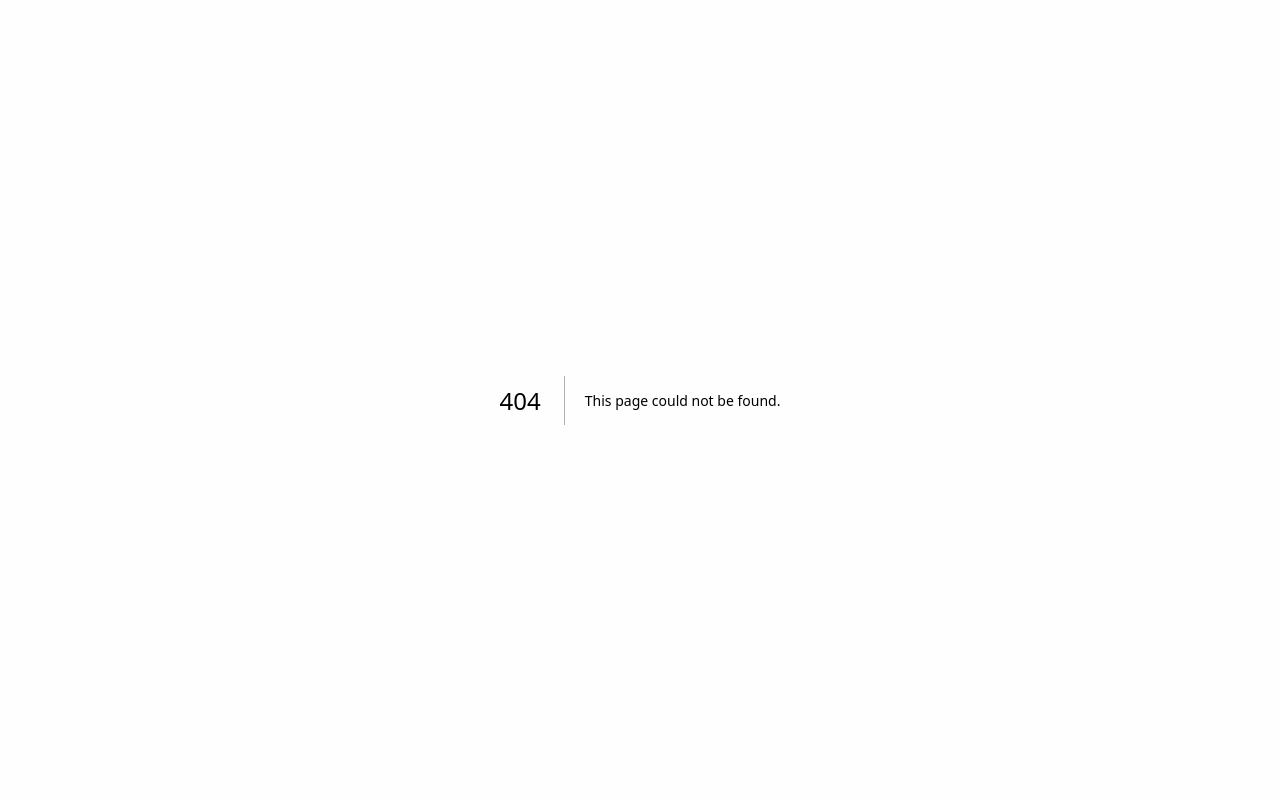
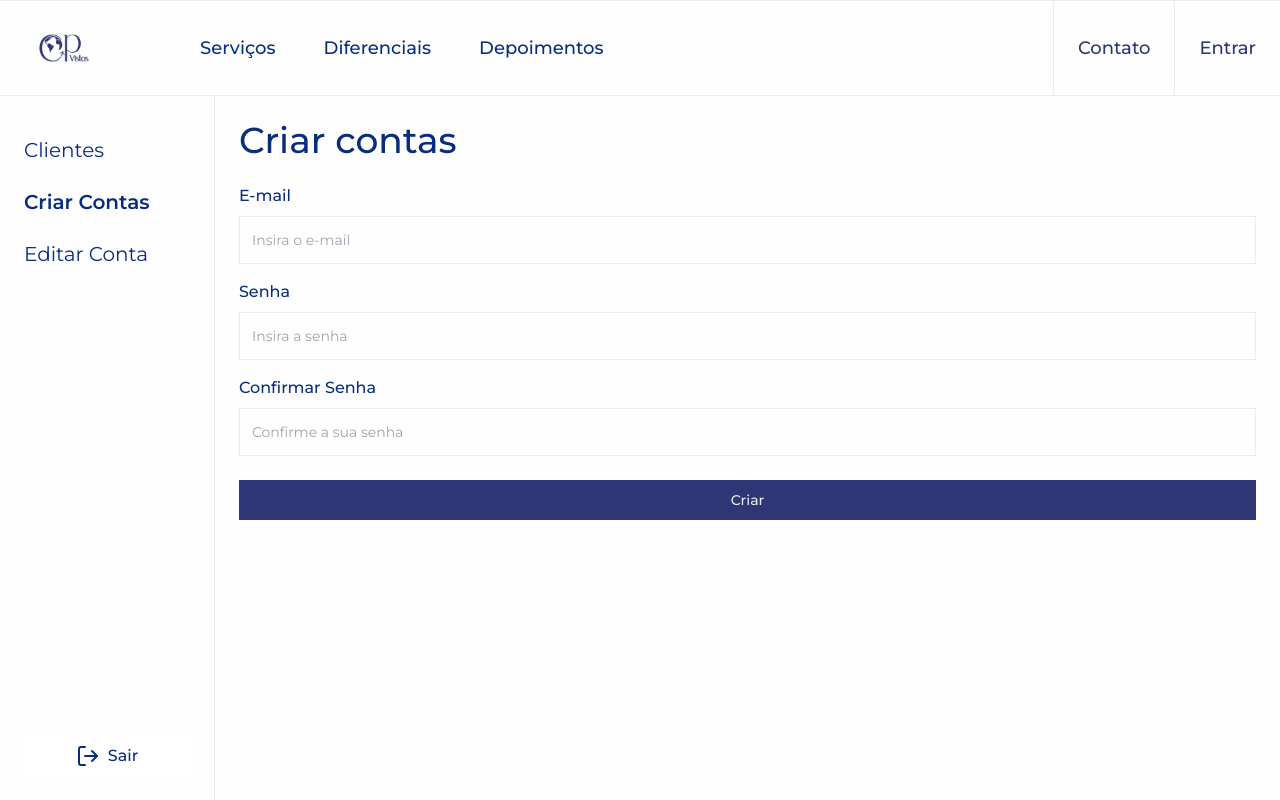
Before and after one commit to MatheusKristman/cp-vistos, a Next.js app: page /perfil/criar-contas in a window 1280 px wide. Before the commit this address had no page. Built offline with nearby package versions, Linux system fonts and the light colour scheme; no server answers.

Commit message:
added new accont form

```diff
--- /dev/null
+++ b/app/(dashboard)/perfil/criar-contas/page.tsx
@@ -0,0 +1,102 @@
+"use client";
+
+import { z } from "zod";
+import { zodResolver } from "@hookform/resolvers/zod";
+import { useForm } from "react-hook-form";
+
+import { Button } from "@/components/ui/button";
+import { Form, FormField, FormControl, FormItem, FormLabel, FormMessage } from "@/components/ui/form";
+import { Input } from "@/components/ui/input";
+
+const formSchema = z
+  .object({
+    email: z.string().min(1, { message: "E-mail obrigatório" }).email({ message: "E-mail inválido" }),
+    password: z.string().min(6, { message: "Senha precisa ter no mínimo 6 caracteres" }),
+    confirmPassword: z.string().min(6, { message: "Confirmar Senha precisa ter no mínimo 6 caracteres" }),
+  })
+  .superRefine(({ password, confirmPassword }, ctx) => {
+    if (confirmPassword !== password) {
+      ctx.addIssue({
+        path: ["confirmPassword"],
+        code: "custom",
+        message: "As senhas não coincidem, verifique e tente novamente",
+      });
+    }
+  });
+
+export default function CreateAccountPage() {
+  const form = useForm<z.infer<typeof formSchema>>({
+    resolver: zodResolver(formSchema),
+    defaultValues: {
+      email: "",
+      password: "",
+      confirmPassword: "",
+    },
+  });
+
+  function onSubmit(values: z.infer<typeof formSchema>) {
+    console.log(values);
+  }
+
+  return (
+    <div className="w-full px-6 mt-6 mb-12">
+      <h1 className="text-2xl sm:text-3xl lg:text-4xl font-medium mb-6">Criar contas</h1>
+
+      <Form {...form}>
+        <form onSubmit={form.handleSubmit(onSubmit)} className="space-y-6">
+          <div className="w-full flex flex-col space-y-4">
+            <FormField
+              control={form.control}
+              name="email"
+              render={({ field }) => (
+                <FormItem>
+                  <FormLabel className="text-base">E-mail</FormLabel>
+
+                  <FormControl>
+                    <Input placeholder="Insira o e-mail" className="placeholder:text-primary/50" {...field} />
+                  </FormControl>
+
+                  <FormMessage />
+                </FormItem>
+              )}
+            />
+
+            <FormField
+              control={form.control}
+              name="password"
+              render={({ field }) => (
+                <FormItem>
+                  <FormLabel className="text-base">Senha</FormLabel>
+
+                  <FormControl>
+                    <Input placeholder="Insira a senha" className="placeholder:text-primary/50" {...field} />
+                  </FormControl>
+
+                  <FormMessage />
+                </FormItem>
+              )}
+            />
+
+            <FormField
+              control={form.control}
+              name="confirmPassword"
+              render={({ field }) => (
+                <FormItem>
+                  <FormLabel className="text-base">Confirmar Senha</FormLabel>
+
+                  <FormControl>
+                    <Input placeholder="Confirme a sua senha" className="placeholder:text-primary/50" {...field} />
+                  </FormControl>
+
+                  <FormMessage />
+                </FormItem>
+              )}
+            />
+          </div>
+
+          <Button className="w-full">Criar</Button>
+        </form>
+      </Form>
+    </div>
+  );
+}
```
